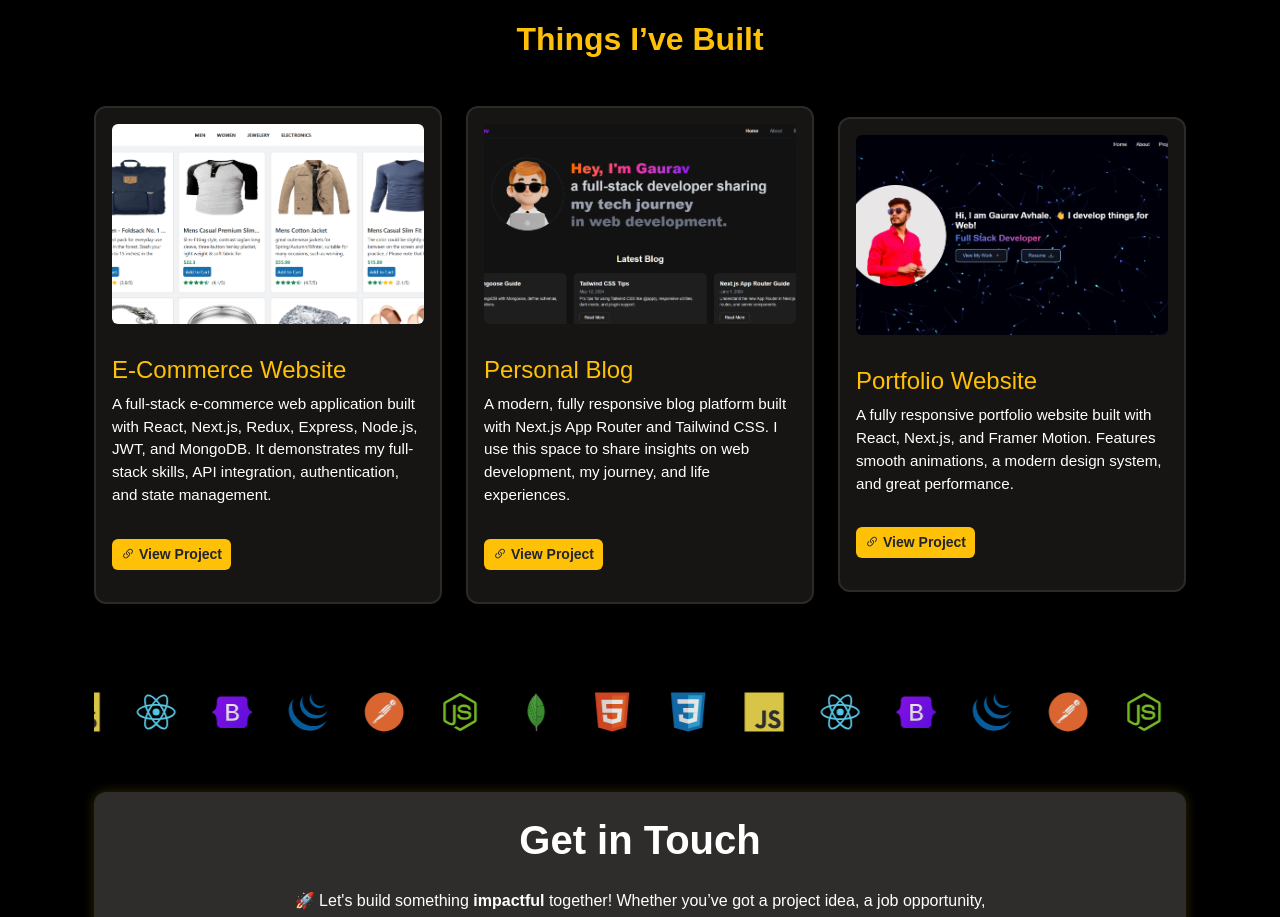
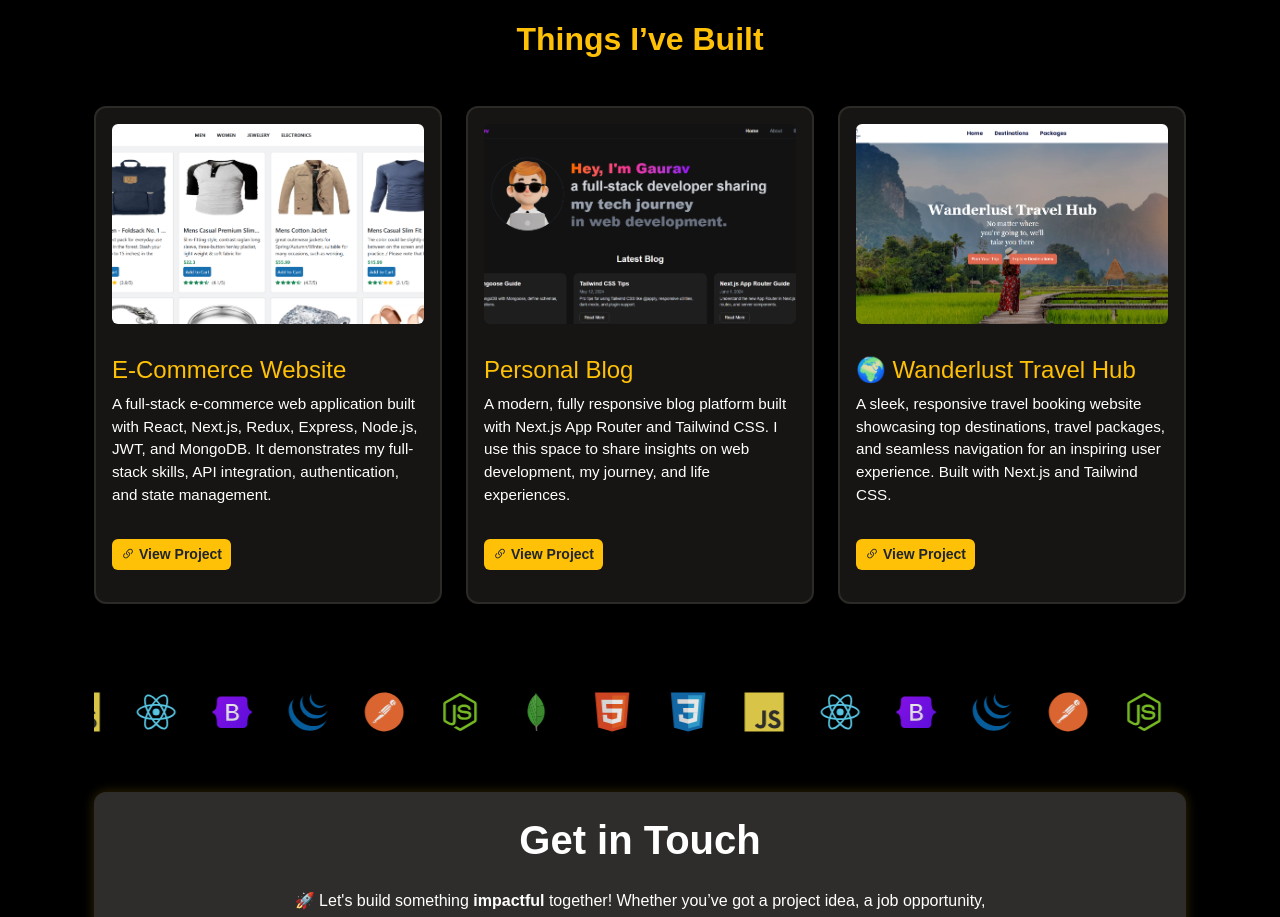
Before and after one commit to gauravavhale/portfolioo, a React (Create React App) app: page / in a window 1280 px wide. Shown: the part 1220-2137 px from the top of the page. Built offline with nearby package versions, Linux system fonts and the light colour scheme.

Commit message:
Travel hub Project added

```diff
--- a/src/App.js
+++ b/src/App.js
@@ -113,10 +113,10 @@ const App = () => {
     img: "/images/gaurav.blog.png",
     link: "https://gauravblog-iota.vercel.app/"
   }, {
-    title: "Portfolio Website",
-    desc: "A fully responsive portfolio website built with React, Next.js, and Framer Motion. Features smooth animations, a modern design system, and great performance.",
-    img: "/images/portfolio.png",
-    link: "https://portfolio-gaurav-avhales-projects.vercel.app/"
+    title: "🌍 Wanderlust Travel Hub",
+    desc: "A sleek, responsive travel booking website showcasing top destinations, travel packages, and seamless navigation for an inspiring user experience. Built with Next.js and Tailwind CSS.",
+    img: "/images/wanderlust.png",
+    link: "https://wanderlusttravelhub.vercel.app/"
   }].map((project, i) => (
     <div key={i} className='col-12 col-md-4 mb-4'>
       <div className='card text-white h-100 p-3 shadow'
```
Also changed, not shown: public/images/wanderlust.png (added), 1 other file (tests, documents, lock files or other folders).
